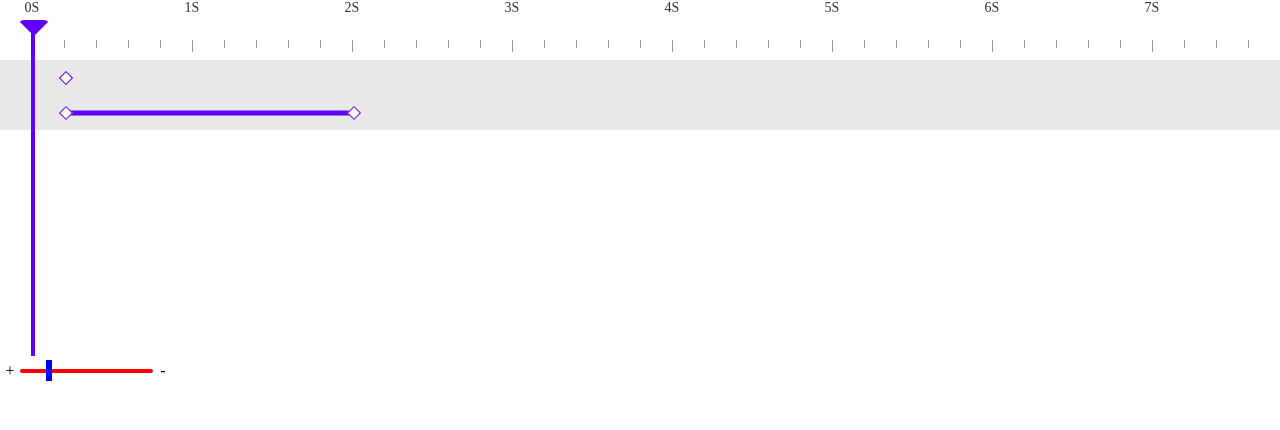
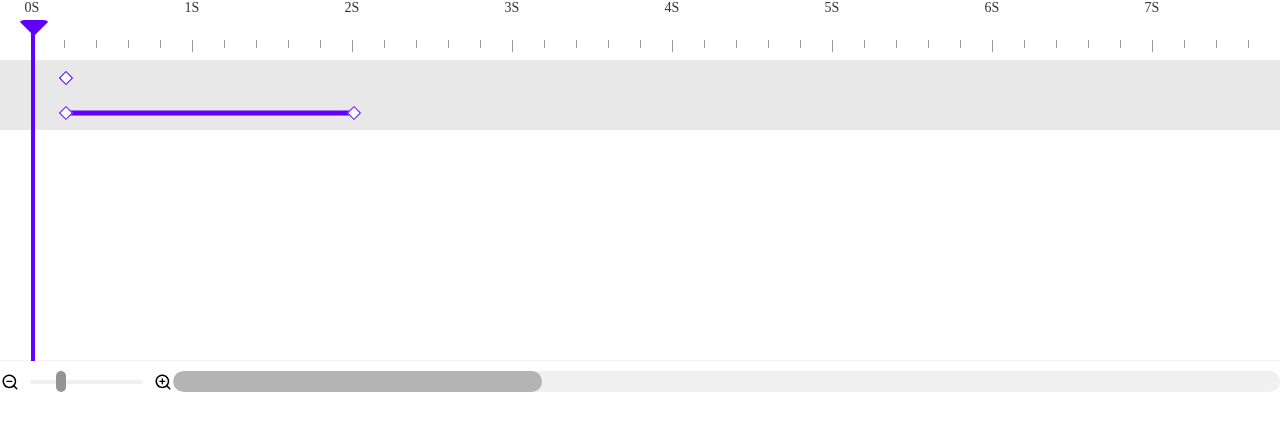
Before and after one commit to rexleimo/timeline-animation-edtior, a React (Vite) app in the folder packages/timeline-control/: page / in a window 1280 px wide. Shown: the top 430 px of the page. Built offline with nearby package versions, Linux system fonts and the light colour scheme.

Commit message:
添加 滚动条功能

```diff
--- a/packages/timeline-control/src/AnimationTimeline/AnimationFooter/Scrolling/Scrolling.tsx
+++ b/packages/timeline-control/src/AnimationTimeline/AnimationFooter/Scrolling/Scrolling.tsx
@@ -1,25 +1,60 @@
-import React, { useEffect, useState, UIEvent, useRef } from "react";
+import React, { useEffect, useState, MouseEvent, useRef } from "react";
 import { useAtomAnimationConfig } from "../../../jotai";
 import { ConfigMapKey, IScrollingConfig } from "../../../jotai/AnimationData";
 import { setConfigValue } from "../../../utils/setConfigValue";
 import './style.less';
+import { clamp, constant } from 'lodash';
 
 export function Scrolling() {
   const [config, setConfig] = useAtomAnimationConfig();
 
-  const [width, setWidth] = useState(0);
+  const scrolling_config = config[ConfigMapKey.SCROLLING] as IScrollingConfig;
+
+  const [max_len, setMaxLen] = useState(0);
+  const [show, setShow] = useState(false);
+
   const ref = useRef<HTMLDivElement>(null);
 
   useEffect(() => {
-    setWidth(config[ConfigMapKey.SCROLLING].length);
-  }, [config])
+    const cur = ref.current as HTMLDivElement;
+    const { length, clientWidth, page } = scrolling_config;
 
-  const onScroll = (e: UIEvent<HTMLDivElement>) => {
+    if (clientWidth > length) {
+      setShow(false);
+    } else {
+      setShow(true);
+      const scroll_width = clientWidth / page.total;
+      setMaxLen(scroll_width);
+
+      setTimeout(() => {
+        const control = cur.querySelector('.scrolling_control') as HTMLDivElement;
+        scrolling_config.scrollWidth = control.offsetWidth;
+        setConfigValue(setConfig, scrolling_config);
+      }, 0);
+    }
+
+  }, [scrolling_config.length]);
+
+  const onScroll = (e: MouseEvent<HTMLDivElement>) => {
+    const controlWidth = ref.current as HTMLDivElement;
+
     const target = e.target as HTMLDivElement;
-    const left = target.scrollLeft;
-    const scrolling_config = config[ConfigMapKey.SCROLLING] as IScrollingConfig;
-    scrolling_config.scrollLeft = left;
-    setConfigValue(setConfig, scrolling_config);
+    const startX = e.clientX;
+    const startLeft = target.offsetLeft;
+
+    document.onmousemove = function (e) {
+      const clientX = e.clientX;
+      const left = clamp(startLeft + clientX - startX, 0, controlWidth.offsetWidth - target.offsetWidth);
+      const scrolling_config = config[ConfigMapKey.SCROLLING] as IScrollingConfig;
+      scrolling_config.scrollLeft = left;
+      setConfigValue(setConfig, scrolling_config);
+      target.style.left = `${left}px`;
+    }
+
+    document.onmouseup = function () {
+      document.onmousemove = null;
+    }
+
   }
 
   useEffect(() => {
@@ -31,8 +66,13 @@ export function Scrolling() {
   }, [ref])
 
   return (
-    <div className="scrolling_box" ref={ref} onScroll={onScroll}>
-      <div style={{ width }} ></div>
+    <div className="scrolling_box" ref={ref}>
+      <div
+        style={{
+          width: max_len,
+          display: show ? 'block' : 'none'
+        }}
+        className="scrolling_control" onMouseDown={onScroll}></div>
     </div>
   );
 }
--- a/packages/timeline-control/src/AnimationTimeline/AnimationFooter/Scrolling/style.less
+++ b/packages/timeline-control/src/AnimationTimeline/AnimationFooter/Scrolling/style.less
@@ -2,9 +2,17 @@
   position: relative;
   overflow: scroll;
   width: 100%;
-  white-space: 'nowrap';// used only to display text as not wrapped lines
+  background-color: #f0f0f0;
+  border-radius: 50px;
 
-  ::-webkit-scrollbar{
-    display: block !important;
+  .scrolling_control{
+    position: absolute;
+    min-width: 35px;
+    max-width: 100%;
+    height: 100%;
+    background-color: #b4b4b4;
+    border-radius: 50px;
+    cursor: pointer;
   }
+
 }
--- a/packages/timeline-control/src/AnimationTimeline/AnimationFooter/ZoomControl/ZoomControl.tsx
+++ b/packages/timeline-control/src/AnimationTimeline/AnimationFooter/ZoomControl/ZoomControl.tsx
@@ -4,6 +4,7 @@ import { clamp, ceil } from 'lodash';
 import { useAtomAnimationConfig } from "../../../jotai";
 import { ConfigMapKey, ConfigMapKeyNumValueNum } from "../../../jotai/AnimationData";
 import { setConfigValue } from "../../../utils/setConfigValue";
+
 
 export function ZoomControl() {
 
@@ -38,7 +39,6 @@ export function ZoomControl() {
       const targetZoom = zoomControlOption[option];
 
       setConfigValue(setConfig, { [ConfigMapKey.ZOOM_VALUE]: targetZoom });
-
     }
 
     document.onmouseup = function () {
@@ -50,13 +50,15 @@ export function ZoomControl() {
   return (
     <div className="zoom_control">
       <div className="sub_icon zoom_icon">
-        +
+        <svg viewBox="0 0 1024 1024" version="1.1" xmlns="http://www.w3.org/2000/svg" p-id="23564" width="16" height="16"><path d="M977.216 908.8l-166.4-166.4a438.08 438.08 0 1 0-67.776 67.904l166.4 166.4a47.936 47.936 0 0 0 34.24 14.72 47.424 47.424 0 0 0 18.624-3.456 47.936 47.936 0 0 0 15.936-10.368 48.704 48.704 0 0 0-0.96-68.672zM128 469.76a341.184 341.184 0 1 1 99.904 241.344A341.44 341.44 0 0 1 128 469.76z" p-id="23565"></path><path d="M627.52 427.648H311.296a42.176 42.176 0 1 0 0 84.352H627.2a42.944 42.944 0 0 0 43.328-42.112 42.816 42.816 0 0 0-43.264-42.176z" p-id="23566"></path></svg>
       </div>
       <div className="control_container" ref={ref}>
         <div className="axis" onMouseDown={onMouseDown}></div>
       </div>
       <div className="add_icon zoom_icon">
-        -
+        <svg viewBox="0 0 1024 1024" version="1.1" xmlns="http://www.w3.org/2000/svg" p-id="23413" width="16" height="16">
+          <path d="M977.216 908.8l-166.4-166.4a438.08 438.08 0 1 0-67.776 67.904l166.4 166.4a47.936 47.936 0 0 0 34.24 14.72 47.424 47.424 0 0 0 18.624-3.456 47.936 47.936 0 0 0 15.936-10.368 48.704 48.704 0 0 0-0.96-68.672zM128 469.76a341.184 341.184 0 1 1 99.904 241.344A341.44 341.44 0 0 1 128 469.76z" p-id="23414"></path><path d="M627.52 427.648H511.488V311.744a42.112 42.112 0 1 0-84.224 0v115.968H311.296a42.112 42.112 0 1 0 0 84.288h115.968v115.904a42.112 42.112 0 1 0 84.224 0V512H627.2a42.176 42.176 0 1 0 0-84.288z" p-id="23415"></path>
+        </svg>
       </div>
     </div>
   );
--- a/packages/timeline-control/src/AnimationTimeline/AnimationFooter/ZoomControl/style.less
+++ b/packages/timeline-control/src/AnimationTimeline/AnimationFooter/ZoomControl/style.less
@@ -19,18 +19,18 @@
       content: ' ';
       width: 100%;
       height: 4px;
-      background-color: red;
+      background-color: #f0f0f0;
       border-radius: 16px;
     }
 
     .axis{
       position: absolute;
-      width: 6px;
+      width: 10px;
       height: 100%;
       top: 0px;
       left: 0px;
-      background-color: blue;
-
+      background-color: #949494;
+      border-radius: 50px;
       &:hover{
         cursor: pointer;
       }
@@ -41,6 +41,15 @@
   .zoom_icon{
     .content_center();
     width: 20px;
+
+    &.sub_icon{
+      margin-right: 10px;
+    }
+
+    &.add_icon{
+      margin-left: 10px;
+    }
+
   }
 
 }
--- a/packages/timeline-control/src/AnimationTimeline/AnimationFooter/style.less
+++ b/packages/timeline-control/src/AnimationTimeline/AnimationFooter/style.less
@@ -1,3 +1,6 @@
 .timeline_footer{
   display: flex;
+  background-color: #fff;
+  border-top: 1px solid #f2f3f5;
+  padding: 10px 0px;
 }
--- a/packages/timeline-control/src/AnimationTimeline/AnimationMoveLine/style.less
+++ b/packages/timeline-control/src/AnimationTimeline/AnimationMoveLine/style.less
@@ -1,6 +1,6 @@
 .animation_move_lien{
   position: absolute;
-  height: calc(100% - 45px);
+  height: calc(100% - 61px);
   top: 20px;
   width: 4px;
   background-color:#6100ff;
--- a/packages/timeline-control/src/AnimationTimeline/KeyframesValue.tsx
+++ b/packages/timeline-control/src/AnimationTimeline/KeyframesValue.tsx
@@ -56,6 +56,13 @@ export function KeyframesValue(props: KeyframesValueParams) {
     const page = (count - 1) / (getcolumnwidth() + 1);
     const clientWidth = scrolling_config.dom ? scrolling_config.dom.clientWidth : 1;
     scrolling_config.length = page * clientWidth;
+    scrolling_config.clientWidth = clientWidth;
+
+    scrolling_config.page = {
+      limit: getcolumnwidth(),
+      current: 1,
+      total: page
+    };
 
     setConfigValue(setConfig, scrolling_config);
 
@@ -65,14 +72,16 @@ export function KeyframesValue(props: KeyframesValueParams) {
 
 
   const getRenderCellCount = () => {
-    const max_time = config[ConfigMapKey.MAX_TIME];
     const scrolling_config = config[ConfigMapKey.SCROLLING] as IScrollingConfig;
-    const max_width = scrolling_config.length;
+    const max_width = scrolling_config.clientWidth;
     const scroll_left = scrolling_config.scrollLeft;
-    const start_idx = Math.floor(scroll_left / max_width * max_cell);
+    const scrollWidth = ceil(scrolling_config.scrollWidth);
 
+    const target_width = ceil(max_width - (scrollWidth || 0), 2);
+    let coefficient = scroll_left / target_width;
+
+    const start_idx = Math.floor(coefficient * max_cell);
     const cur = keyframes_area_ref.current as HTMLElement;
-
     const end_idx = start_idx + Math.floor(cur.clientWidth / getcolumnwidth());
 
     return {
@@ -88,6 +97,7 @@ export function KeyframesValue(props: KeyframesValueParams) {
     let map = new Map<number, number>();
     const cur_zoom = config[ConfigMapKey.ZOOM_VALUE];
     const { start_idx, end_idx } = getRenderCellCount();
+    console.log(start_idx);
 
     let i = 0;
     for (let idx = start_idx; idx < end_idx; idx++) {
--- a/packages/timeline-control/src/jotai/AnimationData.ts
+++ b/packages/timeline-control/src/jotai/AnimationData.ts
@@ -12,7 +12,15 @@ export type ConfigMapKeyNumValueNum = { [x: number]: number };
 export interface IScrollingConfig {
   length: number;
   scrollLeft: number;
-  dom: HTMLDivElement
+  scrollWidth: number;
+  dom: HTMLDivElement;
+
+  clientWidth: number;
+  page: {
+    limit: number,
+    current: number,
+    total: number,
+  }
 }
 
 const ZoomOpiontMap = {
@@ -36,7 +44,8 @@ export const AnimationData = atom<KeyframesRowControlParams[]>([]);
 
 const ScrollingConfig = {
   length: 0,
-  scrollLeft: 0
+  scrollLeft: 0,
+  clientWidth: 0
 };
 
 const animationConfigDataMap = {
```
